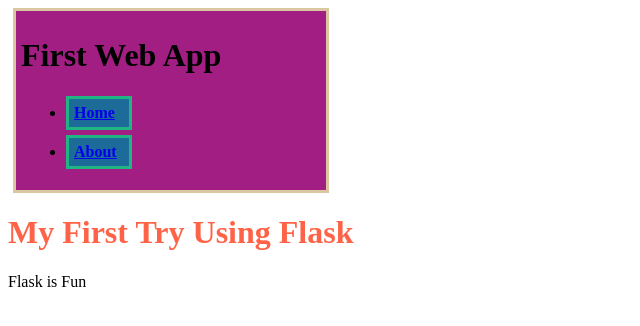
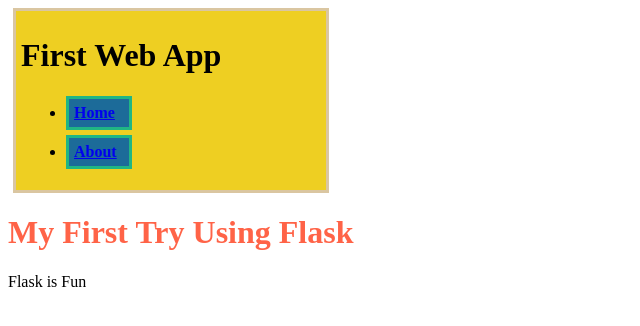
Before and after one commit to rambhaskark/python-web, a Flask app: page / in a window 1280 px wide. Shown: the top 326 px of the page, without its empty margins (0-640 px from the left). Run offline with Flask 2, Linux system fonts and the light colour scheme.

Commit message:
python-web-colour:yellow

```diff
--- a/WebApplication/templates/template.html
+++ b/WebApplication/templates/template.html
@@ -6,7 +6,7 @@
     <link rel="stylesheet" href="{{ url_for('static',    filename='css/template.css') }}">
 <style>
 div {
-  background-color: rgb(163, 30, 130);
+  background-color: rgb(238, 207, 34);
   width: 300px;
   border: 3px solid rgb(218, 198, 161);
   padding: 5px;
```
